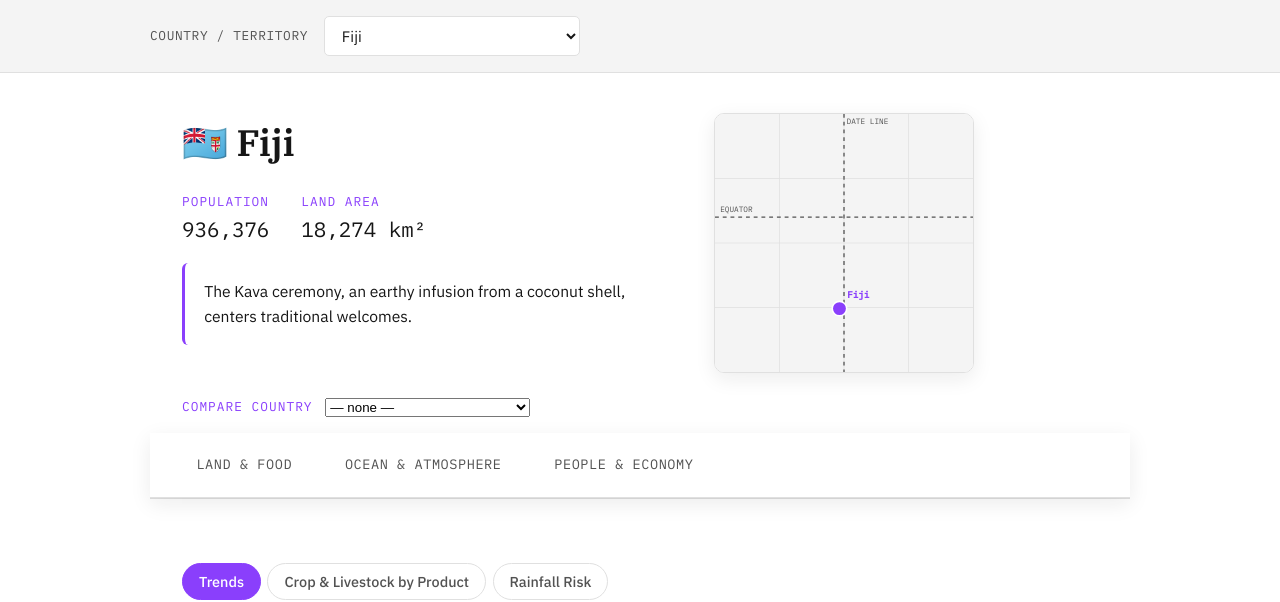
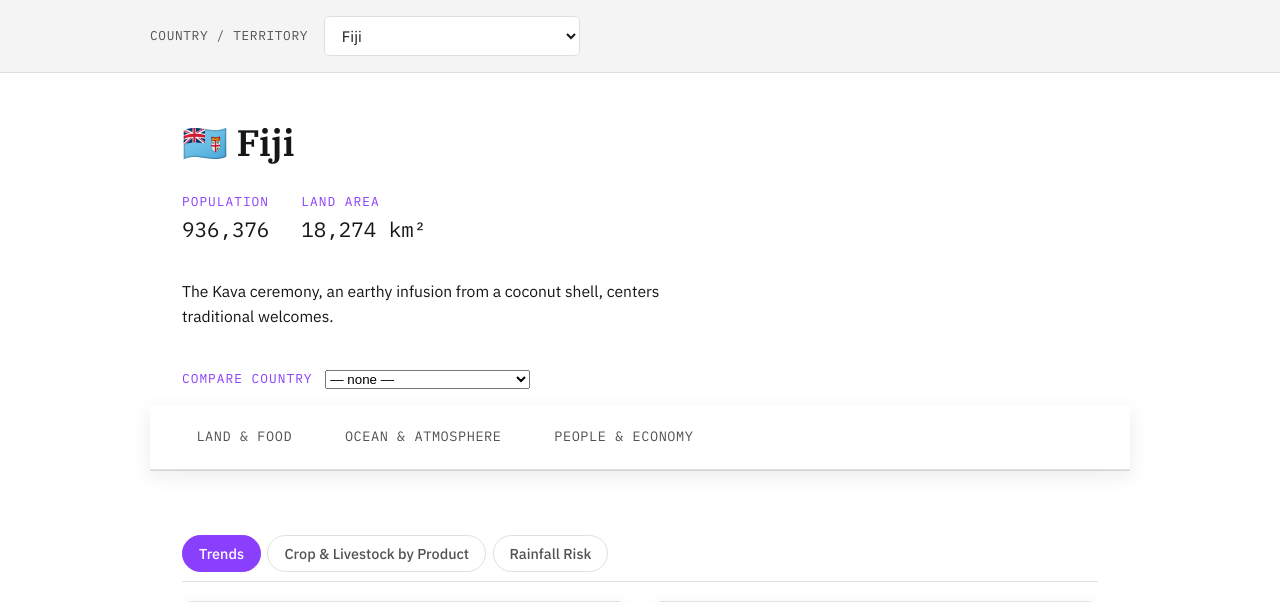
Before and after one commit to edimaudo/Atoll, a FastAPI app: page /app/full in a window 1280 px wide. Shown: the part 76-678 px from the top of the page. Run offline with FastAPI, Linux system fonts and the light colour scheme; some libraries are stand-ins or nearby versions.

Commit message:
Update app_full.html

```diff
--- a/templates/app_full.html
+++ b/templates/app_full.html
@@ -23,9 +23,10 @@
             <div><span class="eyebrow">Population</span><div class="data-figure">{{ country_data.meta.population }}</div></div>
             <div><span class="eyebrow">Land area</span><div class="data-figure">{{ country_data.meta.area_km2 }} km²</div></div>
         </div>
-        <div class="bridge-note">{{ country_data.meta.custom }}</div>
+        <!-- <div class="bridge-note">{{ country_data.meta.custom }}</div> -->
+        <div class="bridge-note" style="border-left: none; padding-left: 0;">{{ country_data.meta.custom }}</div>
     </div>
-    <svg id="locator-map" viewBox="0 0 100 100" preserveAspectRatio="xMidYMid meet"
+    <!-- <svg id="locator-map" viewBox="0 0 100 100" preserveAspectRatio="xMidYMid meet"
          role="img" aria-label="Map showing {{ selected_country }}{% if compare_country %} and {{ compare_country }}{% endif %} within the Pacific region">
         <rect x="0" y="0" width="100" height="100" fill="var(--sand)" />
 
@@ -53,7 +54,7 @@
         <text x="{{ pp.x_pct + 3 if pp.x_pct <= 50 else pp.x_pct - 3 }}" y="{{ pp.y_pct - 4 }}"
               text-anchor="{{ 'start' if pp.x_pct <= 50 else 'end' }}" font-size="3.6"
               fill="var(--brand)" font-family="IBM Plex Mono, monospace" font-weight="600">{{ selected_country }}</text>
-    </svg>
+    </svg> -->
 </div>
 
 <div class="compare-bar">
```
